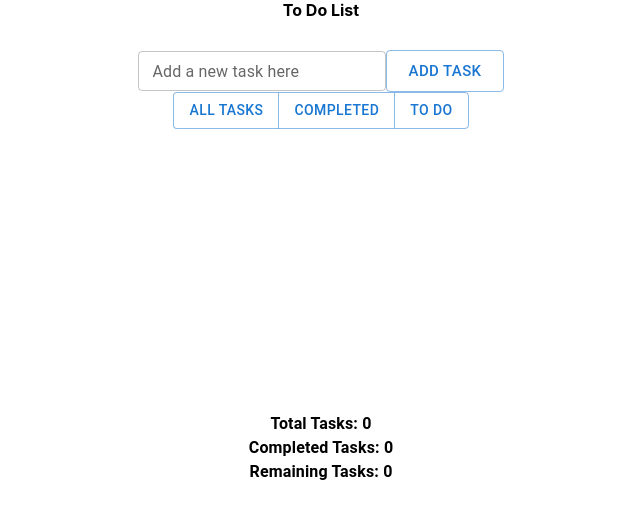
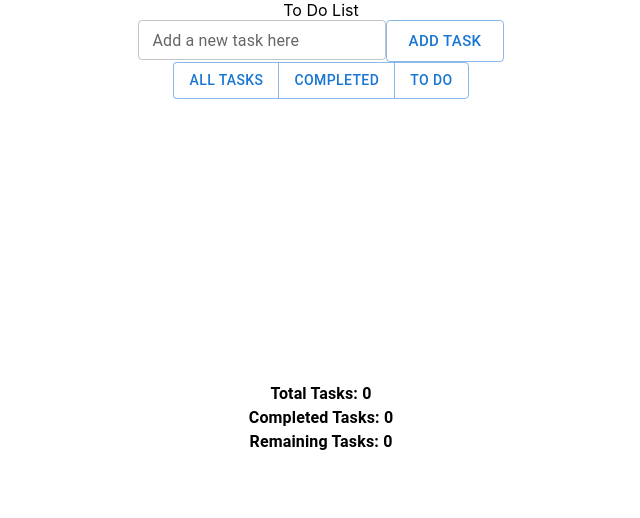
Before and after one commit to AvitalShuster/test-to-do-list, a React (Create React App) app: page / in a window 1280 px wide. Shown: the top 518 px of the page, without its empty margins (319-959 px from the left). Built offline with nearby package versions, Linux system fonts and the light colour scheme.

Commit message:
Modified with local storage

```diff
--- a/package.json
+++ b/package.json
@@ -6,13 +6,8 @@
     "@emotion/css": "^11.11.2",
     "@emotion/react": "^11.11.1",
     "@emotion/styled": "^11.11.0",
-    "@fontsource/roboto": "^5.0.4",
     "@mui/icons-material": "^5.13.7",
-    "@mui/lab": "^5.0.0-alpha.135",
     "@mui/material": "^5.13.7",
-    "@testing-library/jest-dom": "^5.16.5",
-    "@testing-library/react": "^13.4.0",
-    "@testing-library/user-event": "^13.5.0",
     "react": "^18.2.0",
     "react-dom": "^18.2.0",
     "react-scripts": "5.0.1",
--- a/src/ToDoList.js
+++ b/src/ToDoList.js
@@ -1,15 +1,14 @@
 import React, { useState, useEffect } from "react";
 //import { css } from "@emotion/react";
-import Button from "@mui/material/Button";
-import ButtonGroup from "@mui/material/ButtonGroup";
 import DeleteIcon from "@mui/icons-material/Delete";
-import TextField from "@mui/material/TextField";
-import Checkbox from "@mui/material/Checkbox";
-import { Typography, Box } from "@mui/material";
-import Paper from "@mui/material/Paper";
-import Grid from "@mui/material/Grid";
-
+import { css } from "@emotion/css";
 import {
+  Typography,
+  Box,
+  Checkbox,
+  TextField,
+  ButtonGroup,
+  Button,
   List,
   ListItemButton,
   ListItemText,
@@ -18,63 +17,49 @@
   IconButton,
 } from "@mui/material";
 
-const containerStyle = {
-  display: "flex",
-  justifyContent: "center",
-  alignItems: "center",
-  width: "500px",
-  height: "600px",
-  backgroundColor: "lightGrey",
-  borderRadius: "30px",
-  margin: "0 auto",
-  marginTop: "30px",
-};
+const containerStyle = css`
+  display: flex;
+  justify-content: center;
+  align-items: center;
+  min-height: 100vh;
+  background-color: lightGrey;
+`;
 
-const titleStyle = {
-  color: "black",
-  variant: "h1",
-  width: "300px",
-  height: "50px",
-  //borderRadius: "20px",
-  //backgroundColor: "lightBlue",
-  margin: "0 auto",
-  fontWeight: "bold",
-  //justifyContent: "center",
-  //alignItems: "center",
-};
+const titleStyle = css`
+  color: black;
+  font-size: 24px;
+  width: 300px;
+  height: 50px;
+  border-radius: 20px;
+  background-color: lightBlue;
+  margin: 0 auto;
+  font-weight: bold;
+  margin-top: 30px;
+  display: flex;
+  flex-direction: column;
+  // line-height: ;
+`;
 
-const inputContainerStyle = {
-  display: "flex",
-  justifyContent: "center",
-  alignItems: "center",
-  //height: "40px",
-};
+const inputContainerStyle = css`
+  display: flex;
+  justify-content: center;
+  align-items: center;
+  margin-top: 30px;
+`;
 
-/*const taskItemStyle = {
-  width: "200px",
-  display: "flex",
-  display: "flex",
-  justifyContent: "center",
-  alignItems: "center",
-};*/
-
-const completedTaskStyle = {
-  textDecoration: "line-through",
-  textDecorationStyle: "solid",
-  textDecorationThickness: "2px",
-  color: "black",
-};
-
-/*const deleteButtonStyle = {
-  fontSize: "10px",
-  padding: "3px 3px",
-};*/
+const completedTaskStyle = css`
+  text-decoration: line-through;
+  text-decoration-style: solid;
+  text-decoration-thickness: 2px;
+  color: black;
+`;
 
 const ToDoList = () => {
   useEffect(() => {
     const storedTasks = localStorage.getItem("tasks");
     if (storedTasks) {
-      setTasks(JSON.parse(storedTasks));
+      const clonedTasks = JSON.parse(storedTasks);
+      setTasks([...clonedTasks]);
     }
   }, []);
 
@@ -93,6 +78,7 @@
   const handleInputChange = (event) => {
     setTaskInfo(event.target.value);
   };
+
   const addTask = () => {
     if (taskInfo.trim() !== "") {
       const newTask = {
@@ -107,12 +93,16 @@
   };
 
   const deleteTask = (taskId) => {
-    const updatedTasks = tasks.filter((task) => task.id !== taskId);
+    const clonedTasks = [...tasks];
+
+    const updatedTasks = clonedTasks.filter((task) => task.id !== taskId);
     setTasks(updatedTasks);
   };
 
   const markAsCompleted = (taskId) => {
-    const updatedTasks = tasks.map((task) => {
+    const clonedTasks = [...tasks];
+
+    const updatedTasks = clonedTasks.map((task) => {
       if (task.id === taskId) {
         return { ...task, completed: !task.completed };
       }
@@ -177,7 +167,6 @@
               href="#simple-list"
               key={task.id}
               disableGutters
-              //sx={taskItemStyle}
             >
               <ListItemIcon>
                 <Checkbox
@@ -210,7 +199,6 @@
         flexDirection="column"
         justifyContent="center"
         alignItems="center"
-        //height="40vh"
       >
         <Typography variant="body1" fontWeight="bold">
           Total Tasks: {tasks.length}
```
Also changed, not shown: src/setupTests.js (deleted, +0 -5 lines), 2 other files (tests, documents, lock files or other folders).
